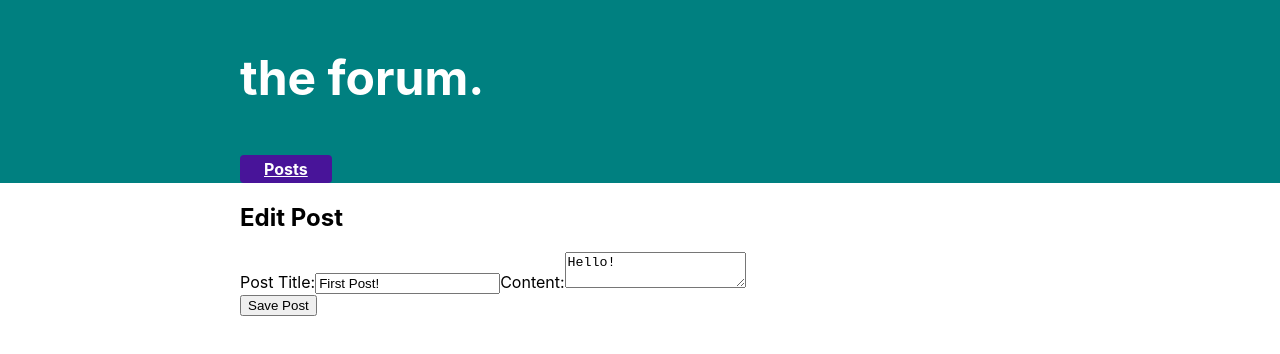
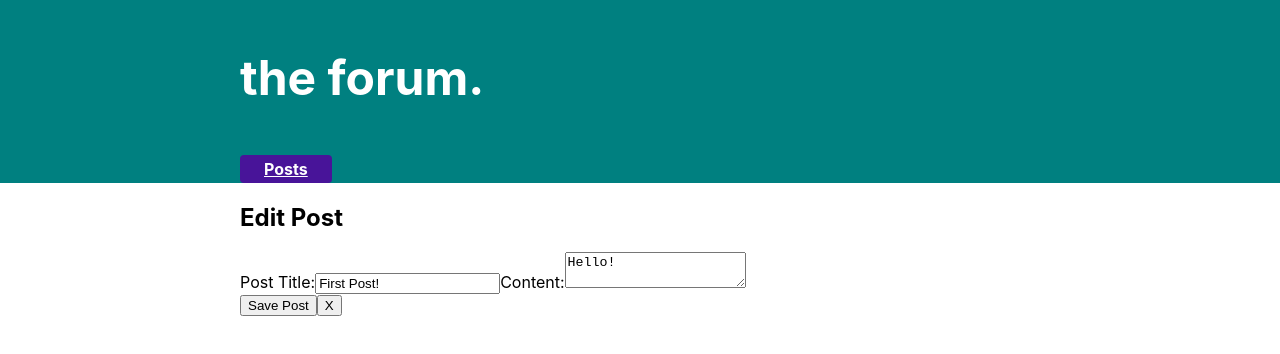
Before and after one commit to MattTheEconomist/the-forum, a React (Create React App) app: page /editPost/1 in a window 1280 px wide. Shown: the top 354 px of the page. Built offline with nearby package versions, Linux system fonts and the light colour scheme.

Commit message:
del not working

```diff
--- a/src/features/posts/EditPostForm.js
+++ b/src/features/posts/EditPostForm.js
@@ -2,10 +2,7 @@ import React, { useState } from "react";
 import { useDispatch, useSelector } from "react-redux";
 import { useHistory } from "react-router-dom";
 
-import {
-  postUpdated,
-  //  postDeleted
-} from "./postsSlice";
+import { postUpdated, postDeleted } from "./postsSlice";
 
 export const EditPostForm = ({ match }) => {
   const { postId } = match.params;
@@ -30,9 +27,9 @@ export const EditPostForm = ({ match }) => {
     }
   };
 
-  //   const onDeletePostClicked = () => {
-  //     dispatch(postDeleted({ id: postId }));
-  //   };
+  const onDeletePostClicked = () => {
+    dispatch(postDeleted({ id: postId }));
+  };
 
   return (
     <section>
@@ -59,9 +56,9 @@ export const EditPostForm = ({ match }) => {
         Save Post
       </button>
 
-      {/* <button type="button" onClick={onDeletePostClicked}>
+      <button type="button" onClick={onDeletePostClicked}>
         X
-      </button> */}
+      </button>
     </section>
   );
 };
--- a/src/features/posts/postsSlice.js
+++ b/src/features/posts/postsSlice.js
@@ -31,12 +31,38 @@ const postsSlice = createSlice({
       }
     },
 
-    // postDeleted(state, action) {
-    //   const { id } = action.payload;
-    //   // state.filter((post) => post.id !== id);
-    //   const existingPost = state.find((post) => post.id === id);
-    //   existingPost.content = "poop";
-    // },
+    postDeleted(state, action) {
+      const { id } = action.payload;
+
+      // const tempState = state.filter((post) => post.id !== action.payload);
+      // state = tempState;
+
+      // return state.push(id);
+
+      // state.slice(1, 0);
+      // const tempState = state.filter((post) => post.id === id);
+      // state = tempState;
+
+      // return state.filter((post) => post.id !== id);
+      // state = state.filter((post) => post.id !== action.payload);
+      // posts: state.filter((post) => post.id !== action.payload);
+      // state = [...state, state.filter((post) => post.id !== action.payload)];
+      // const existingPost = state.find((post) => post.id === id);
+      // delete state.existingPost;
+      // existingPost.content = "poop";
+
+      // const ind = state.map((item) => item.id).indexOf(action.id);
+      // const stateTemp = [...state.slice(0, ind), ...state.slice(ind + 1)];
+
+      // return stateTemp;
+
+      //this is the only thing that works.
+      // const existingPost = state.find((post) => post.id === id);
+      // existingPost.content = "";
+      // existingPost.title = "";
+
+      state = state.filter((post) => post.id !== id);
+    },
   },
 });
 
```
